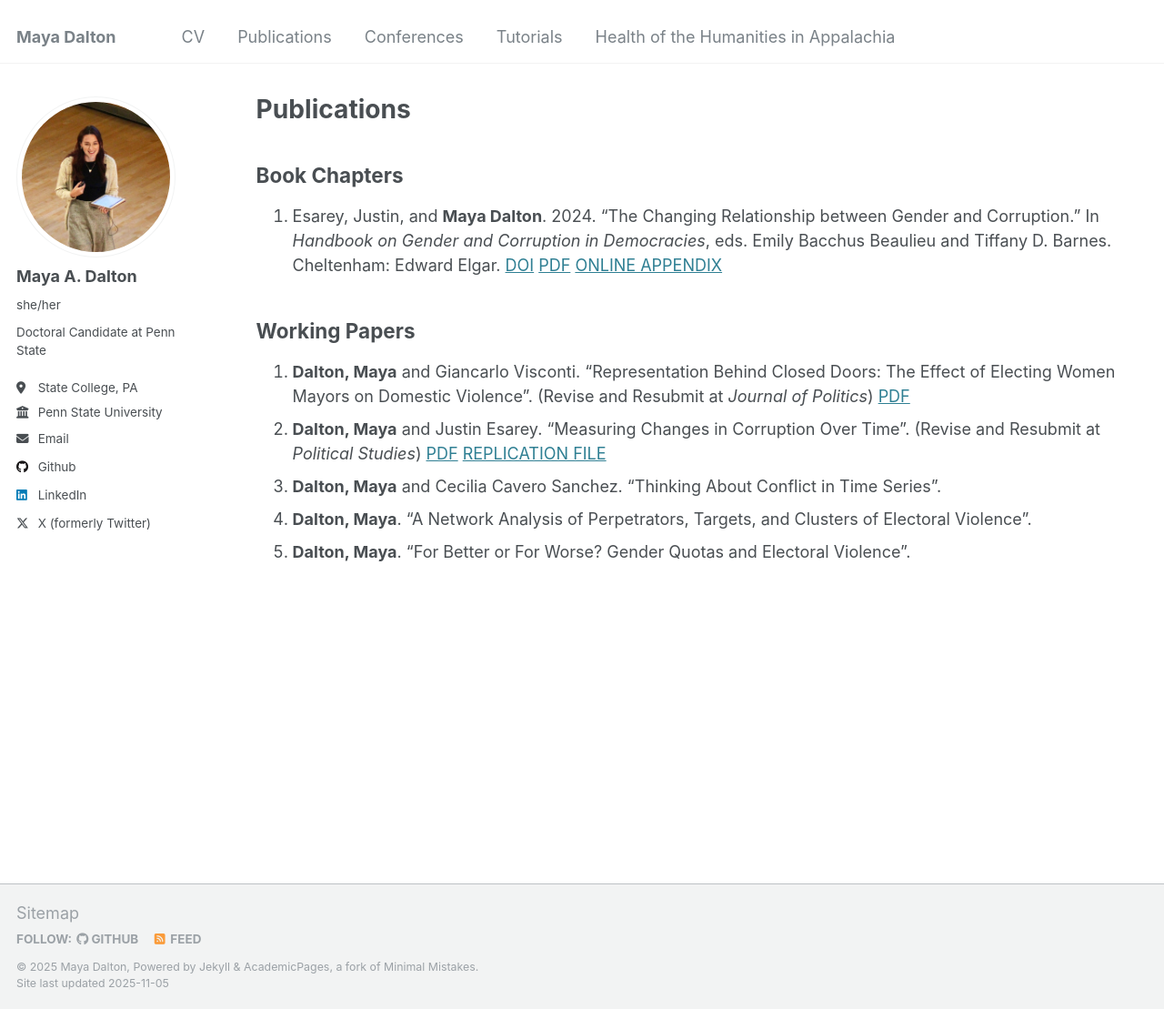
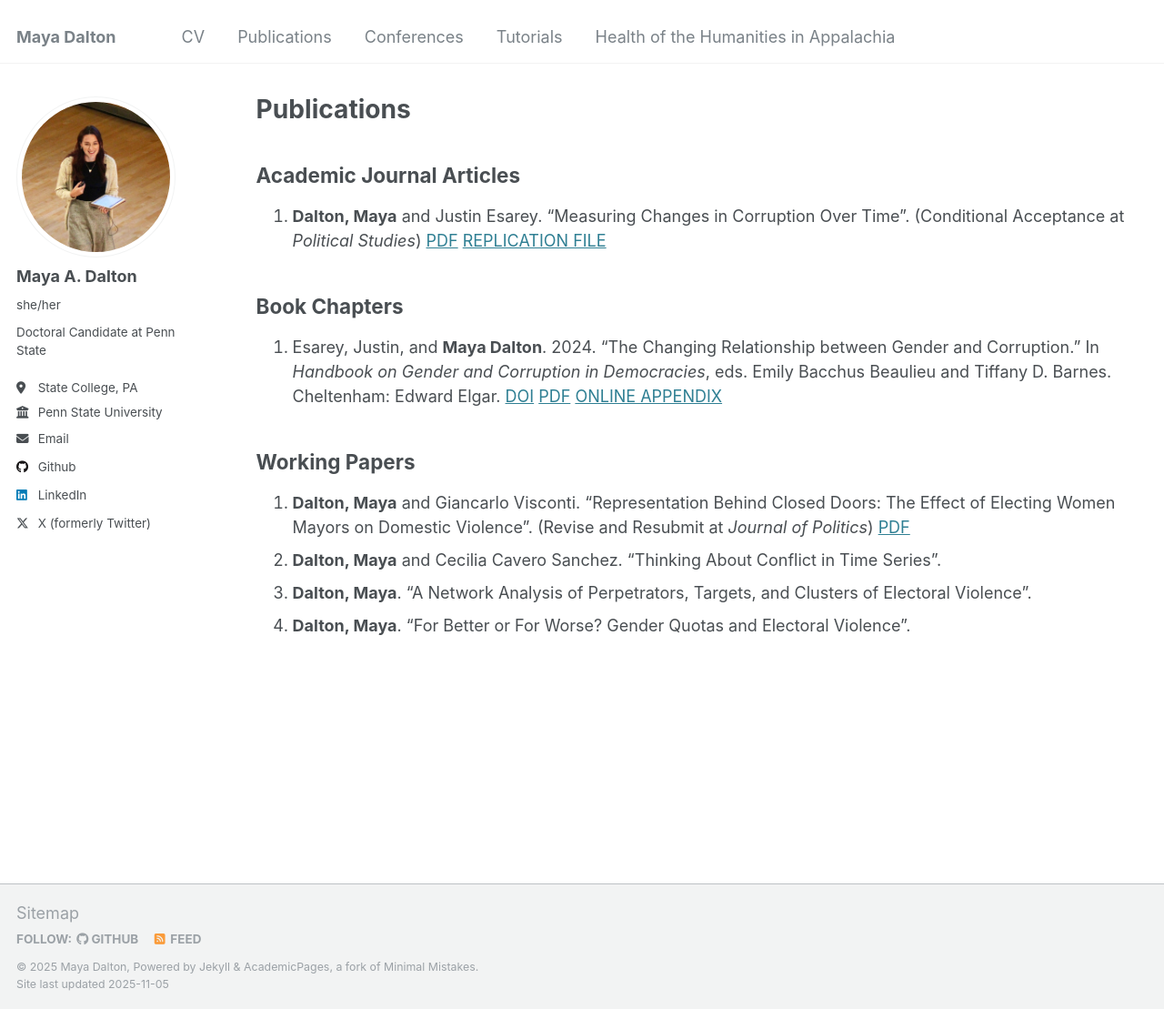
Before and after one commit to mdalton21/mdalton21.github.io, a Jekyll site: the page built from _pages/publications.md, in a window 1280 px wide and 1109 px high. Shown: the whole window at 91% size. Built offline with Jekyll 4.4.1, drawn with Linux system fonts in a browser that asks for light colours; part of the change alters nothing that is shown.

```diff
--- a/_pages/publications.md
+++ b/_pages/publications.md
@@ -5,6 +5,10 @@ permalink: /publications/
 author_profile: true
 redirect_from:
 ---
+
+Academic Journal Articles
+--------
+1. **Dalton, Maya** and Justin Esarey. "Measuring Changes in Corruption Over Time". (Conditional Acceptance at *Political Studies*) [PDF](https://www.justinesarey.com/Corruption_Measurements___Fixed_Effects__Dalton___Esarey_.pdf) [REPLICATION FILE](https://www.justinesarey.com/dalton-esarey-public-rep-file.zip)
 
 Book Chapters
 --------
@@ -15,7 +19,6 @@ Working Papers
 1. **Dalton, Maya** and Giancarlo Visconti. "Representation Behind Closed Doors: The Effect of Electing Women Mayors
 on Domestic Violence". (Revise and Resubmit at *Journal of Politics*)
 [PDF](https://95385d55-1984-456d-b337-54b7c3702661.filesusr.com/ugd/86a055_7da274a7ea7145b5af7c26d6c2a436de.pdf)
-2. **Dalton, Maya** and Justin Esarey. "Measuring Changes in Corruption Over Time". (Revise and Resubmit at *Political Studies*) [PDF](https://www.justinesarey.com/Corruption_Measurements___Fixed_Effects__Dalton___Esarey_.pdf) [REPLICATION FILE](https://www.justinesarey.com/dalton-esarey-public-rep-file.zip)
-3. **Dalton, Maya** and Cecilia Cavero Sanchez. "Thinking About Conflict in Time Series".
-4. **Dalton, Maya**. "A Network Analysis of Perpetrators, Targets, and Clusters of Electoral Violence".
-5. **Dalton, Maya**. "For Better or For Worse? Gender Quotas and Electoral Violence".
+2. **Dalton, Maya** and Cecilia Cavero Sanchez. "Thinking About Conflict in Time Series".
+3. **Dalton, Maya**. "A Network Analysis of Perpetrators, Targets, and Clusters of Electoral Violence".
+4. **Dalton, Maya**. "For Better or For Worse? Gender Quotas and Electoral Violence".
```
Also changed, not shown: 4 other files.
